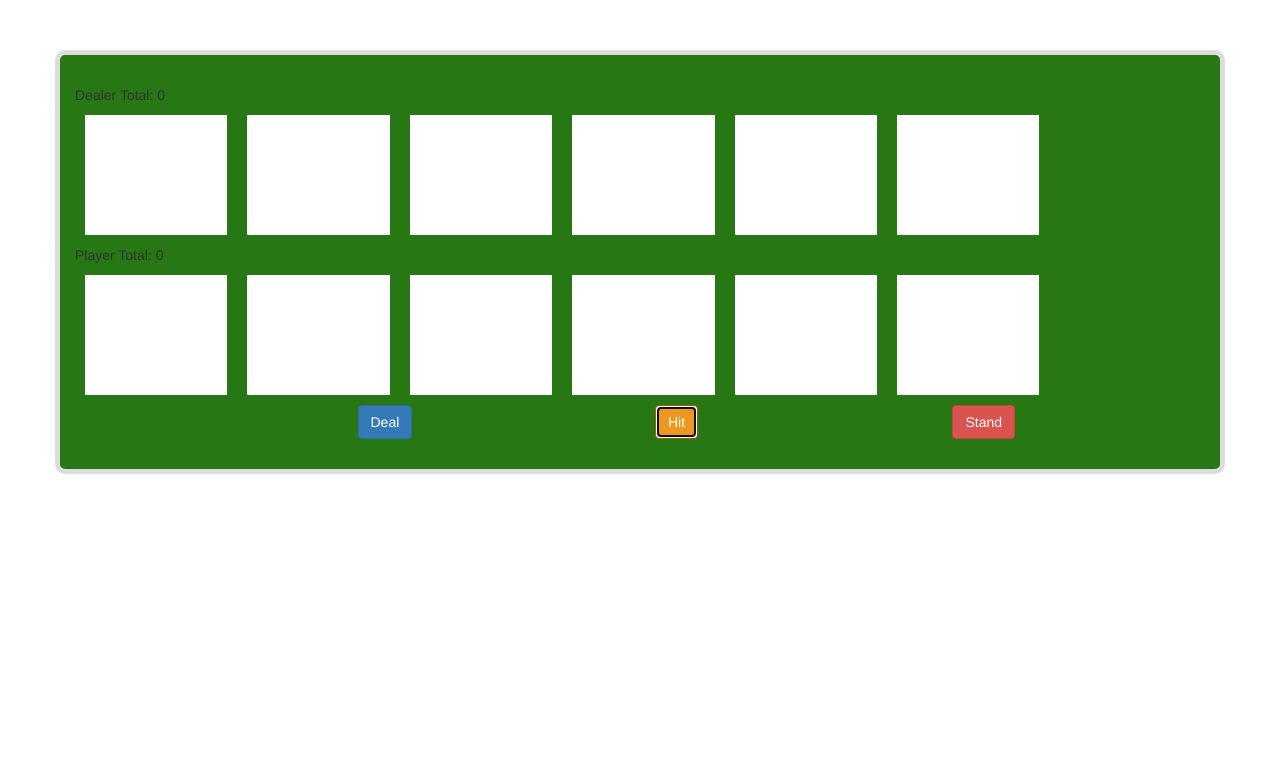
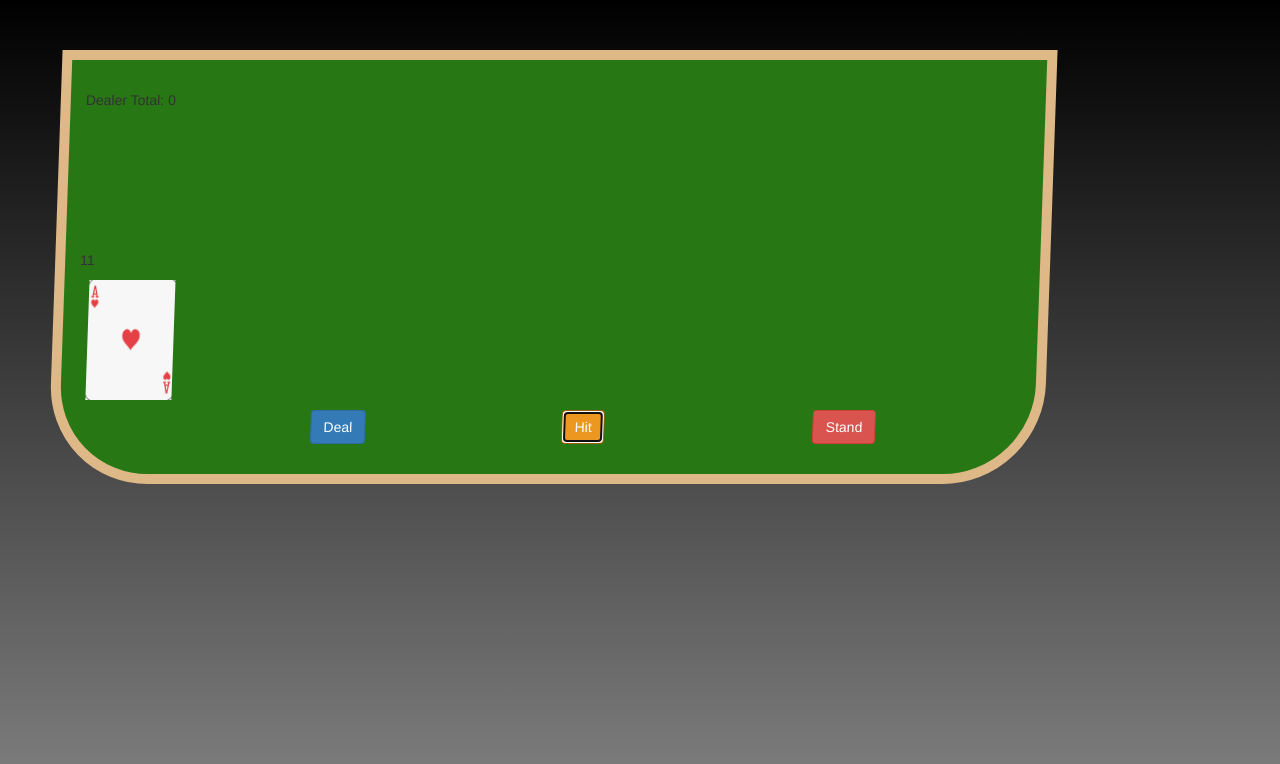
Before and after one commit to chadm9/BlackJack, a plain HTML site: page index.html in a window 1280 px wide. Both pictures are taken after a click on the button "Hit". Drawn offline with Linux system fonts and the light colour scheme.

Commit message:
CSS update

```diff
--- a/css/styless.css
+++ b/css/styless.css
@@ -1,18 +1,32 @@
-
+body{
+    background: linear-gradient(black, gray);
+    height: 100vh;
+}
 
 .the-table{
     background-color: #277714;
-    border: 5px solid #dcdcdc;
-    border-radius: 10px;
+    border: 10px solid burlywood;
     margin-top: 50px;
     padding: 30px 0px;
+    transform: skewX(-2deg);
+    border-bottom-left-radius: 100px;
+    border-bottom-right-radius: 100px;
+    width: 85%;
+    height: 85%;
+
+
 }
 
 .card{
     height: 120px;
-    background-color: #fff;
+    background-color: #277714;
     color: black;
     margin: 10px;
     width: 12.6%;
     float: left;
 }
+
+.card img{
+    max-height: 120px;
+
+}
--- a/index.html
+++ b/index.html
@@ -36,7 +36,7 @@
                 </div>
                 <div class="row">
                     <div class="col-sm-12 player-hand-wrapper">
-                        <div class="col-sm-2 dealer-total">
+                        <div class="col-sm-2 player-total">
                             Player Total: 0
                         </div>
                         <div class="col-sm-12 player-cards">
--- a/js/scripts.js
+++ b/js/scripts.js
@@ -42,9 +42,42 @@ $(document).ready(function() {
         $(classSelector).html('<img src=cards/'+cardToPlace+'.png>');
     }
 
+    function calculateTotal(hand, who) {
+
+        var total = 0;
+        var cardValue = 0;
+        for(let i = 0; i < hand.length; i++){
+            cardValue = getCardValue(hand[i]);
+            total += cardValue;
+        }
+        //console.log(total);
+        var classSelector = '.' + who + '-total';
+        $(classSelector).html(total);
+        return total;
+    }
+
+    function checkWin(){
+        var playerTotal = calculateTotal(playersHand, 'player');
+        var dealerTotal = calculateTotal(dealersHand, 'dealer');
 
 
+    }
 
+    function getCardValue(card){
+
+        var initialValue = parseInt(card);
+        var finalValue;
+        if(initialValue > 10){
+            finalValue = 10;
+            console.log(finalValue)
+        }else if(initialValue > 1 && initialValue <= 10){
+            finalValue = initialValue;
+        }else if(initialValue == 1){
+            finalValue = 11;
+        }
+        return finalValue;
+
+    }
 
     $('.deal-button').click(function(){
         theDeck = shuffleDeck();
@@ -59,6 +92,29 @@ $(document).ready(function() {
         placeCard('dealer', 1, dealersHand[0]);
         placeCard('player', 2, playersHand[1]);
         placeCard('dealer', 2, dealersHand[1]);
+        calculateTotal(playersHand, 'player');
+        calculateTotal(dealersHand, 'dealer');
+
+    });
+
+    $('.hit-button').click(function(){
+        //console.log('hit')
+        playersHand.push(theDeck.shift());
+        placeCard('player', playersHand.length, playersHand[playersHand.length - 1]);
+        calculateTotal(playersHand, 'player');
+
+    });
+
+    $('.stand-button').click(function(){
+        //console.log('stand clicked')
+        var dealerTotal = calculateTotal(dealersHand, 'dealer');
+        while(dealerTotal < 17){
+            dealersHand.push(theDeck.shift());
+            placeCard('dealer', dealersHand.length, dealersHand[dealersHand.length - 1]);
+            dealerTotal = calculateTotal(dealersHand, 'dealer');
+
+        }
+        //checkWin();
     })
 
 
```
